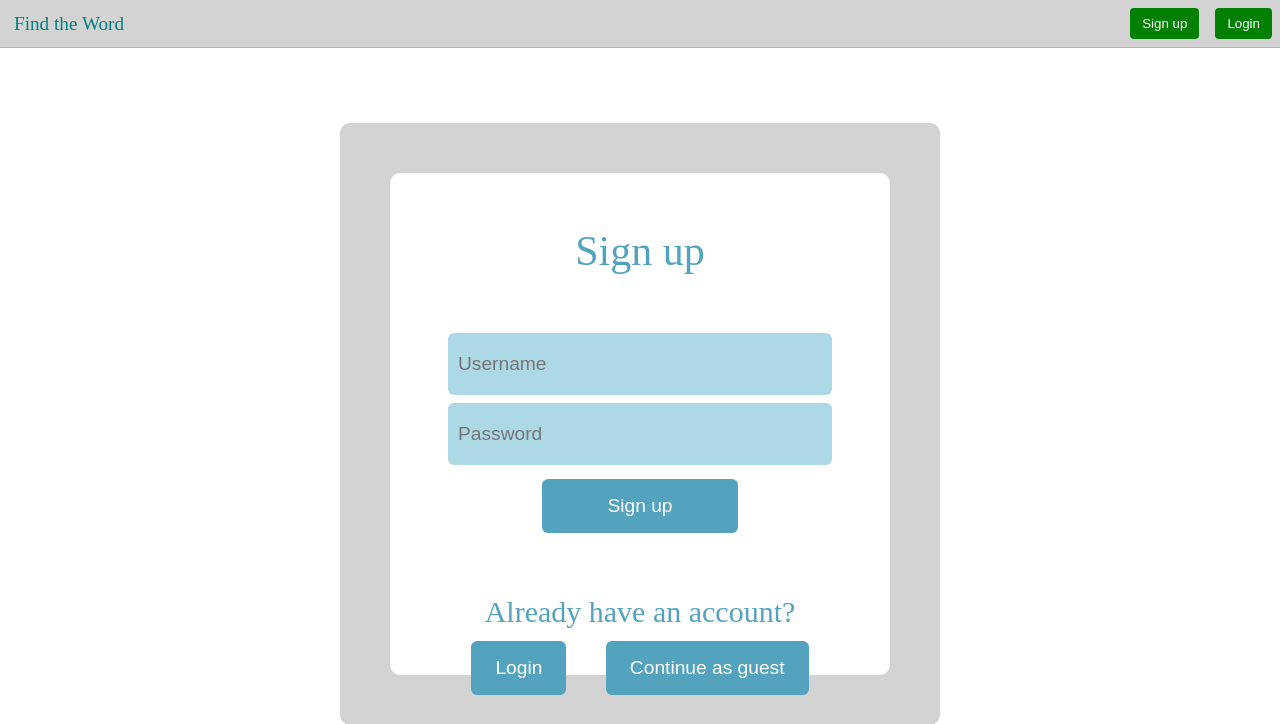
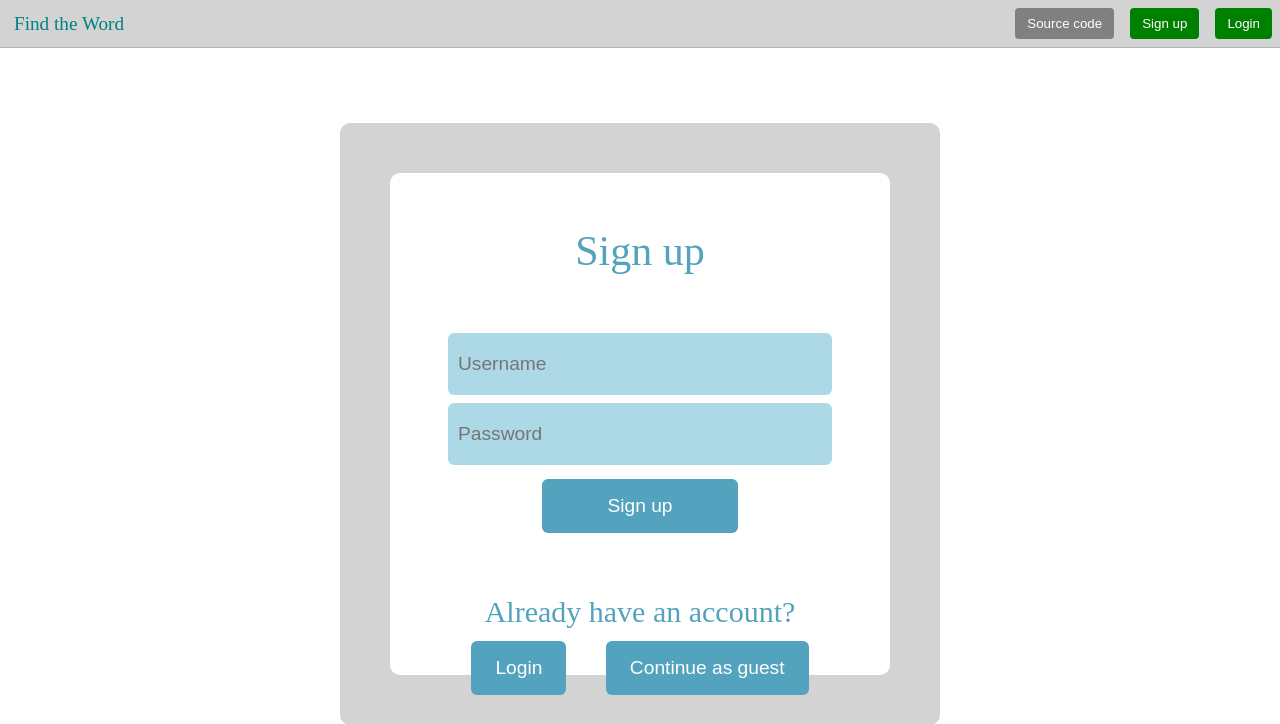
Before and after one commit to JustB544/Find-the-word, a Flask app: page /signup in a window 1280 px wide. Shown: the top 724 px of the page. Run offline with Flask 3, Linux system fonts and the light colour scheme.

Commit message:
Added link to source code

```diff
--- a/static/start_styles.css
+++ b/static/start_styles.css
@@ -124,7 +124,7 @@ button:hover {
 
 .gray_but {
     background-color: gray;
-    color: inherit;
+    color: white;
 }
 
 .gray_but:hover {
--- a/static/style.css
+++ b/static/style.css
@@ -122,3 +122,11 @@ h2 {
     padding: 8px 12px;
     border-width: 0px;
 }
+
+.gray_but.no-flip:hover {
+    background-color: rgb(80, 80, 80);
+    color: white;
+    border-radius: 4px;
+    padding: 8px 12px;
+    border-width: 0px;
+}
--- a/templates/base.html
+++ b/templates/base.html
@@ -17,6 +17,9 @@
             <a id="nav_title" href="/" style="font-size: larger;"><span>Find the Word</span></a>
         </div>
         <div class="horizontal">
+            <form action="https://github.com/JustB544/Find-the-word" target="_blank">
+                <button class="gray_but no-flip">Source code</button>
+            </form>
             {% if g.user == None %}
             <form action="/signup">
                 <button class="green_but no-flip">Sign up</button>
```
